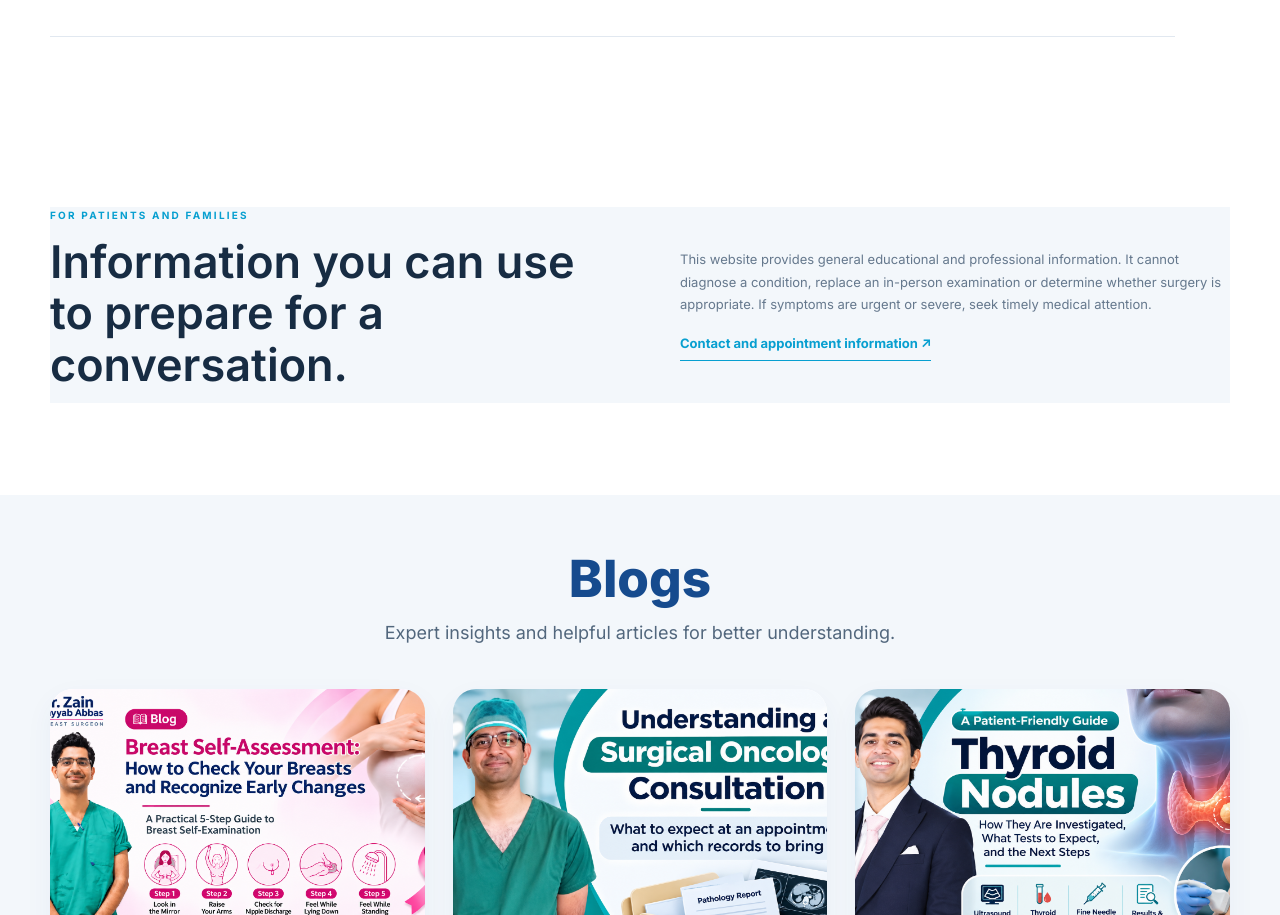
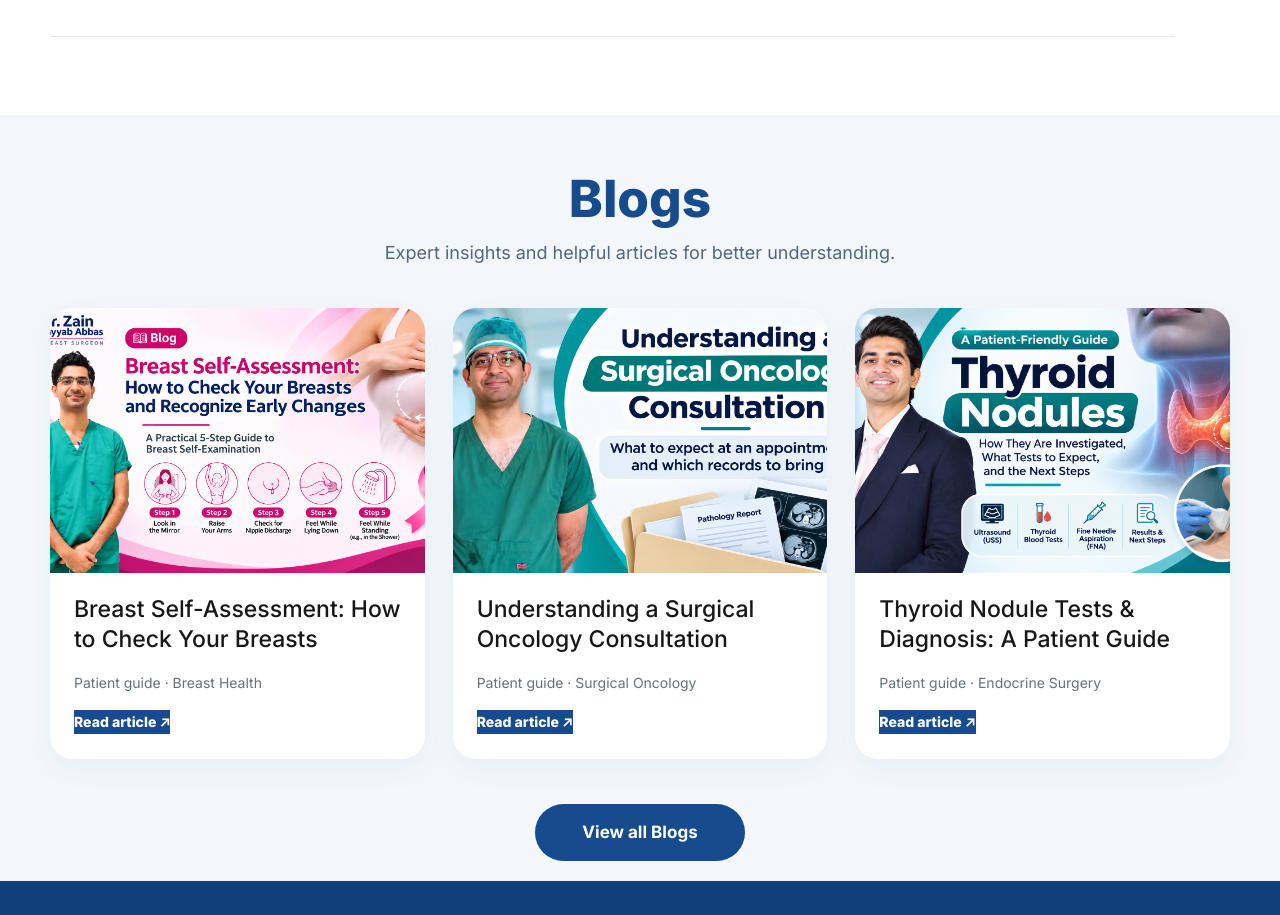
Before and after one commit to franklinctapley-del1122/Drzaintayyababbas, a Next.js app: page / in a window 1280 px wide. Shown: the part 6091-7006 px from the top of the page. Built offline with nearby package versions, Linux system fonts and the light colour scheme.

Commit message:
Remove patient information notice from homepage

```diff
--- a/app/page.tsx
+++ b/app/page.tsx
@@ -103,8 +103,6 @@ export default function Home(){
   <section className="section section-white"><div className="container visit-grid"><div><SectionHead kicker="Plan your visit" title="Before you come to the clinic" desc="A little preparation can make your consultation more useful."/><a className="button" href={wa}>Confirm appointment ↗</a></div><div className="visit-checks"><p><b>✓</b> Previous prescriptions and medical history</p><p><b>✓</b> Imaging, biopsy and laboratory reports</p><p><b>✓</b> Current medicines and allergies list</p><p><b>✓</b> Written questions or concerns you want to discuss</p></div></div></section>
   {/* 14 */}
   <section className="section faq-section"><div className="container"><SectionHead kicker="Frequently asked questions" title="Helpful answers before booking"/><div className="faq-list">{faqs.map(([q,a])=><details key={q}><summary>{q}<span>＋</span></summary><p>{a}</p></details>)}</div></div></section>
-  {/* 15 */}
-  <section className="section section-white"><div className="container patient-note"><div><div className="eyebrow">For patients and families</div><h2>Information you can use to prepare for a conversation.</h2></div><div><p>This website provides general educational and professional information. It cannot diagnose a condition, replace an in-person examination or determine whether surgery is appropriate. If symptoms are urgent or severe, seek timely medical attention.</p><Link className="under-link" href="/contact">Contact and appointment information ↗</Link></div></div></section>
   <section className="home-blogs"><div className="container"><div className="home-blogs-heading"><h2>Blogs</h2><p>Expert insights and helpful articles for better understanding.</p></div><div className="home-blog-grid">
     <article className="home-blog-card"><Link href="/blog/breast-self-assessment" className="home-blog-image"><img src="/images/file_0000000001bc8211ab422f0824e461ed.png" alt="Breast self-assessment guide cover" loading="lazy"/></Link><div className="home-blog-content"><h3><Link href="/blog/breast-self-assessment">Breast Self-Assessment: How to Check Your Breasts</Link></h3><span>Patient guide · Breast Health</span><Link className="home-blog-read" href="/blog/breast-self-assessment">Read article ↗</Link></div></article>
 
```
